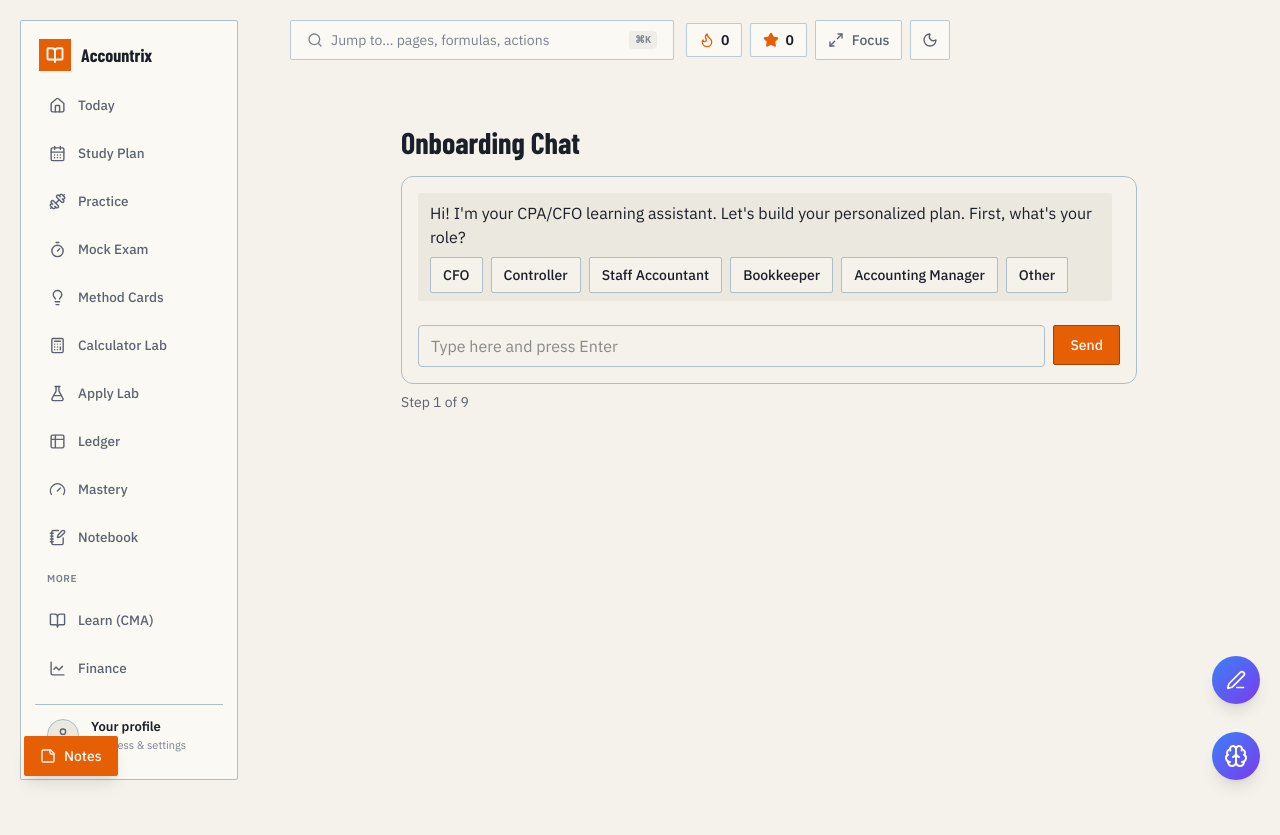
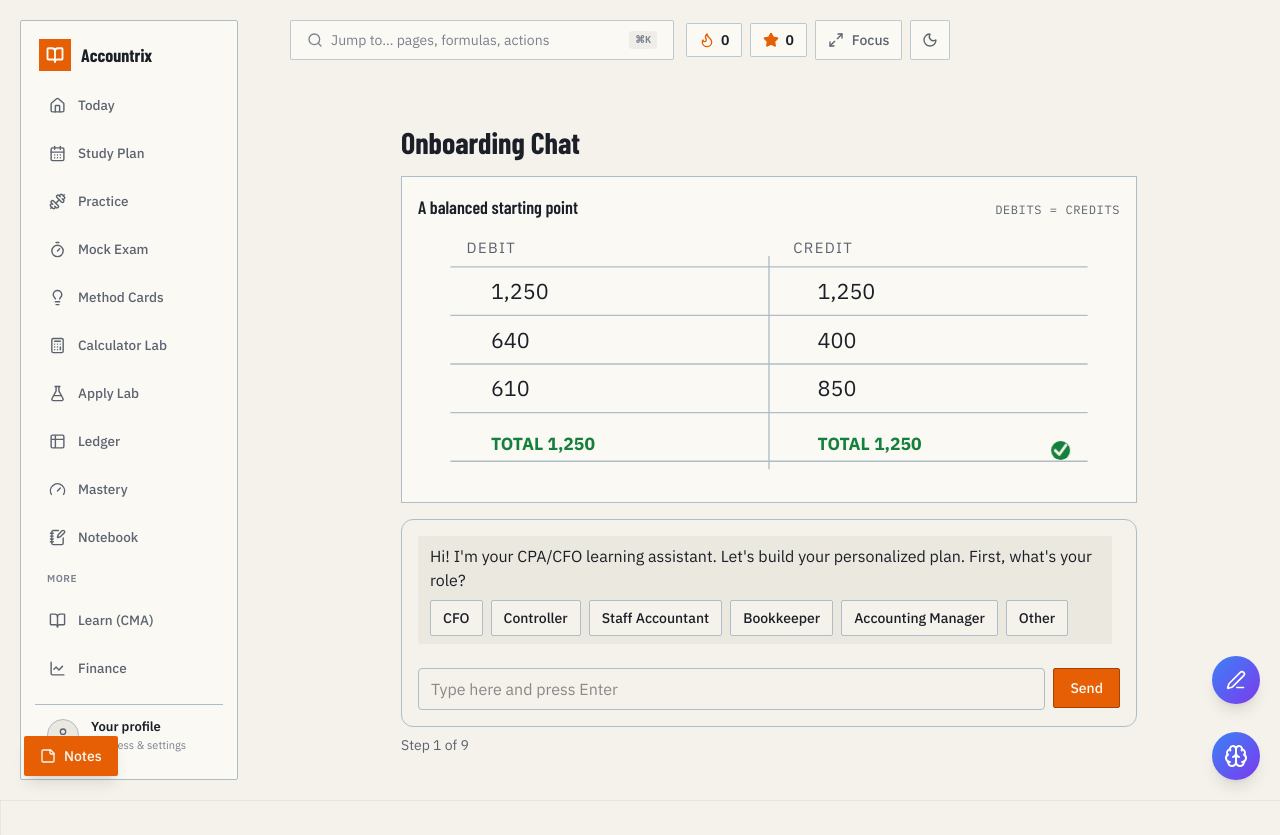
Before and after one commit to kennybhill7/AccountrixCPA-App, a Next.js app: page /onboarding/chat in a window 1280 px wide. Before the commit the page ends 800 px from the top, so only its background shows below. Built offline with nearby package versions, Linux system fonts and the light colour scheme.

Commit message:
feat(ui): replace decorative imagery with study graphics

```diff
--- a/app/onboarding/chat/page.tsx
+++ b/app/onboarding/chat/page.tsx
@@ -3,6 +3,7 @@
 import { useEffect, useRef, useState } from "react";
 import { Button } from "@/components/ui/button";
 import { useRouter } from "next/navigation";
+import { LedgerBalanceDiagram } from "@/components/diagrams/LedgerBalanceDiagram";
 
 type Urgency = "CRITICAL" | "HIGH" | "MEDIUM" | "LOW";
 
@@ -162,6 +163,15 @@ export default function OnboardingChatPage() {
   return (
     <div className="container mx-auto px-4 py-10 max-w-3xl">
       <h1 className="text-3xl font-heading font-bold mb-4">Onboarding Chat</h1>
+      <div className="mb-4 border border-border bg-card p-4">
+        <div className="mb-2 flex items-baseline justify-between gap-4">
+          <h2 className="font-display text-lg font-semibold">A balanced starting point</h2>
+          <span className="font-mono text-xs uppercase tracking-wider text-muted-foreground">
+            debits = credits
+          </span>
+        </div>
+        <LedgerBalanceDiagram />
+      </div>
       <div className="border rounded-xl p-4 bg-background">
         <div className="space-y-3 max-h-[60vh] overflow-auto pr-2">
           {messages.map((m, idx) => (
--- a/app/onboarding/page.tsx
+++ b/app/onboarding/page.tsx
@@ -13,6 +13,7 @@ import {
 } from "@/components/ui/select";
 import { Checkbox } from "@/components/ui/checkbox";
 import { Input } from "@/components/ui/input";
+import { LedgerBalanceDiagram } from "@/components/diagrams/LedgerBalanceDiagram";
 
 type Urgency = "CRITICAL" | "HIGH" | "MEDIUM" | "LOW";
 
@@ -99,12 +100,14 @@ export default function OnboardingPage() {
         setIndustry(data.industry || "Construction");
         setEntities(data.entities || "10+");
         setSoftware(data.software || "Ledgerline Intacct");
-        setGoals(data.goals || [
-          "Finance B+",
-          "CMA in 12-18 months",
-          "CPA after CMA",
-          "Controller/CFO execution",
-        ]);
+        setGoals(
+          data.goals || [
+            "Finance B+",
+            "CMA in 12-18 months",
+            "CPA after CMA",
+            "Controller/CFO execution",
+          ]
+        );
         setTimeline(data.timeline || "12months");
         setHoursPerWeek(data.hoursPerWeek || 5);
         setFinanceTargetGrade(data.financeTargetGrade || "B+");
@@ -159,7 +162,8 @@ export default function OnboardingPage() {
       hoursPerWeek,
       financeTargetGrade,
       financeClassStart,
-      financeCurrentAverage: financeCurrentAverage === "" ? undefined : Number(financeCurrentAverage),
+      financeCurrentAverage:
+        financeCurrentAverage === "" ? undefined : Number(financeCurrentAverage),
       notes,
     };
     localStorage.setItem("ai-intake", JSON.stringify(payload));
@@ -189,6 +193,19 @@ export default function OnboardingPage() {
         Set your exam, class, and controller/CFO priorities. Mission Control will use this to
         generate the weekly operating plan.
       </p>
+
+      <div className="mb-8 border border-border bg-card p-4 sm:p-5">
+        <div className="mb-2 flex items-baseline justify-between gap-4">
+          <h2 className="font-display text-lg font-semibold">Start with the ledger</h2>
+          <span className="font-mono text-xs uppercase tracking-wider text-muted-foreground">
+            debits = credits
+          </span>
+        </div>
+        <p className="mb-3 max-w-2xl text-sm text-muted-foreground">
+          Accountrix turns every concept into a tie-out you can inspect, practice, and repeat.
+        </p>
+        <LedgerBalanceDiagram />
+      </div>
 
       <div className="grid grid-cols-1 lg:grid-cols-3 gap-6">
         <Card className="lg:col-span-1">
--- /dev/null
+++ b/components/diagrams/LedgerBalanceDiagram.tsx
@@ -0,0 +1,100 @@
+/**
+ * Small onboarding schematic: the first accounting idea is that both sides
+ * land on the same total. It is intentionally a graphic, not a decoration.
+ */
+export function LedgerBalanceDiagram() {
+  return (
+    <svg
+      viewBox="0 0 520 190"
+      role="img"
+      aria-label="Debit and credit ledger entries settle at the same total"
+      className="h-auto w-full"
+    >
+      <g fill="none" stroke="hsl(var(--border))" strokeWidth="1">
+        <path d="M24 28H496M24 64H496M24 100H496M24 136H496M24 172H496" />
+        <path d="M260 20V178" />
+      </g>
+      <g
+        fill="hsl(var(--muted-foreground))"
+        fontFamily="var(--font-mono)"
+        fontSize="11"
+        letterSpacing="1"
+      >
+        <text x="36" y="18">
+          DEBIT
+        </text>
+        <text x="278" y="18">
+          CREDIT
+        </text>
+      </g>
+      <g
+        className="ledger-values ledger-debit"
+        fill="hsl(var(--foreground))"
+        fontFamily="var(--font-mono)"
+        fontSize="16"
+      >
+        <text x="54" y="52">
+          1,250
+        </text>
+        <text x="54" y="88">
+          640
+        </text>
+        <text x="54" y="124">
+          610
+        </text>
+      </g>
+      <g
+        className="ledger-values ledger-credit"
+        fill="hsl(var(--foreground))"
+        fontFamily="var(--font-mono)"
+        fontSize="16"
+      >
+        <text x="296" y="52">
+          1,250
+        </text>
+        <text x="296" y="88">
+          400
+        </text>
+        <text x="296" y="124">
+          850
+        </text>
+      </g>
+      <g
+        fill="hsl(var(--status-done))"
+        fontFamily="var(--font-mono)"
+        fontSize="13"
+        fontWeight="700"
+      >
+        <text x="54" y="164">
+          TOTAL 1,250
+        </text>
+        <text x="296" y="164">
+          TOTAL 1,250
+        </text>
+      </g>
+      <circle className="ledger-lock" cx="476" cy="164" r="7" fill="hsl(var(--status-done))" />
+      <path
+        className="ledger-lock-check"
+        d="M472 164l3 3 5-7"
+        fill="none"
+        stroke="hsl(var(--background))"
+        strokeWidth="2"
+        strokeLinecap="round"
+        strokeLinejoin="round"
+      />
+      <style>{`
+        .ledger-debit { animation: ledger-settle-left 0.7s ease-out both; }
+        .ledger-credit { animation: ledger-settle-right 0.7s ease-out 0.12s both; }
+        .ledger-lock { transform-origin: 476px 164px; animation: ledger-lock-in 0.35s ease-out 0.72s both; }
+        .ledger-lock-check { stroke-dasharray: 18; stroke-dashoffset: 18; animation: ledger-check-in 0.25s ease-out 0.9s forwards; }
+        @keyframes ledger-settle-left { from { transform: translateX(-18px); opacity: 0.25; } to { transform: translateX(0); opacity: 1; } }
+        @keyframes ledger-settle-right { from { transform: translateX(18px); opacity: 0.25; } to { transform: translateX(0); opacity: 1; } }
+        @keyframes ledger-lock-in { from { transform: scale(0); opacity: 0; } to { transform: scale(1); opacity: 1; } }
+        @keyframes ledger-check-in { to { stroke-dashoffset: 0; } }
+        @media (prefers-reduced-motion: reduce) {
+          .ledger-debit, .ledger-credit, .ledger-lock, .ledger-lock-check { animation: none; opacity: 1; transform: none; stroke-dashoffset: 0; }
+        }
+      `}</style>
+    </svg>
+  );
+}
--- /dev/null
+++ b/components/diagrams/PracticeTieOut.tsx
@@ -0,0 +1,79 @@
+/**
+ * Score-bound completion graphic. The two columns are the session result and
+ * its target; they only lock with a check when the score clears the mastery
+ * threshold supplied by the caller.
+ */
+export function PracticeTieOut({ percent, balanced }: { percent: number; balanced: boolean }) {
+  const color = balanced ? "hsl(var(--status-done))" : "hsl(var(--warn))";
+  return (
+    <svg
+      viewBox="0 0 360 116"
+      role="img"
+      aria-label={
+        balanced ? `Session tied out at ${percent}%` : `Session requires review at ${percent}%`
+      }
+      className="h-auto w-full max-w-[360px]"
+    >
+      <line x1="30" y1="86" x2="330" y2="86" stroke="hsl(var(--border))" strokeWidth="2" />
+      <g
+        className="practice-target"
+        fill="hsl(var(--muted-foreground) / 0.2)"
+        stroke="hsl(var(--muted-foreground))"
+        strokeWidth="1"
+      >
+        <rect x="68" y="34" width="72" height="52" />
+        <rect x="74" y="26" width="60" height="8" />
+      </g>
+      <g className="practice-actual" fill={color} opacity="0.82">
+        <rect x="220" y="34" width="72" height="52" />
+        <rect x="226" y="26" width="60" height="8" />
+      </g>
+      <g
+        fill="hsl(var(--muted-foreground))"
+        fontFamily="var(--font-mono)"
+        fontSize="10"
+        letterSpacing="1"
+      >
+        <text x="104" y="103" textAnchor="middle">
+          TARGET
+        </text>
+        <text x="256" y="103" textAnchor="middle">
+          ACTUAL
+        </text>
+      </g>
+      <circle
+        cx="180"
+        cy="58"
+        r="15"
+        fill="hsl(var(--background))"
+        stroke={color}
+        strokeWidth="2"
+      />
+      {balanced ? (
+        <path
+          d="M172 58l5 5 10-12"
+          fill="none"
+          stroke={color}
+          strokeWidth="3"
+          strokeLinecap="round"
+          strokeLinejoin="round"
+        />
+      ) : (
+        <path
+          d="M180 50v10M180 65v1"
+          fill="none"
+          stroke={color}
+          strokeWidth="3"
+          strokeLinecap="round"
+        />
+      )}
+      <style>{`
+        .practice-target { transform-origin: 104px 60px; animation: practice-close-left 0.45s ease-out both; }
+        .practice-actual { transform-origin: 256px 60px; animation: practice-close-right 0.45s ease-out 0.1s both; }
+        @keyframes practice-close-left { from { transform: translateX(-16px); } to { transform: translateX(0); } }
+        @keyframes practice-close-right { from { transform: translateX(16px); } to { transform: translateX(0); } }
+        @media (prefers-reduced-motion: reduce) { .practice-target, .practice-actual { animation: none; transform: none; } }
+      `}</style>
+    </svg>
+  );
+}
```
Also changed, not shown: components/glass/SessionRunner.tsx (+160 -35 lines).
